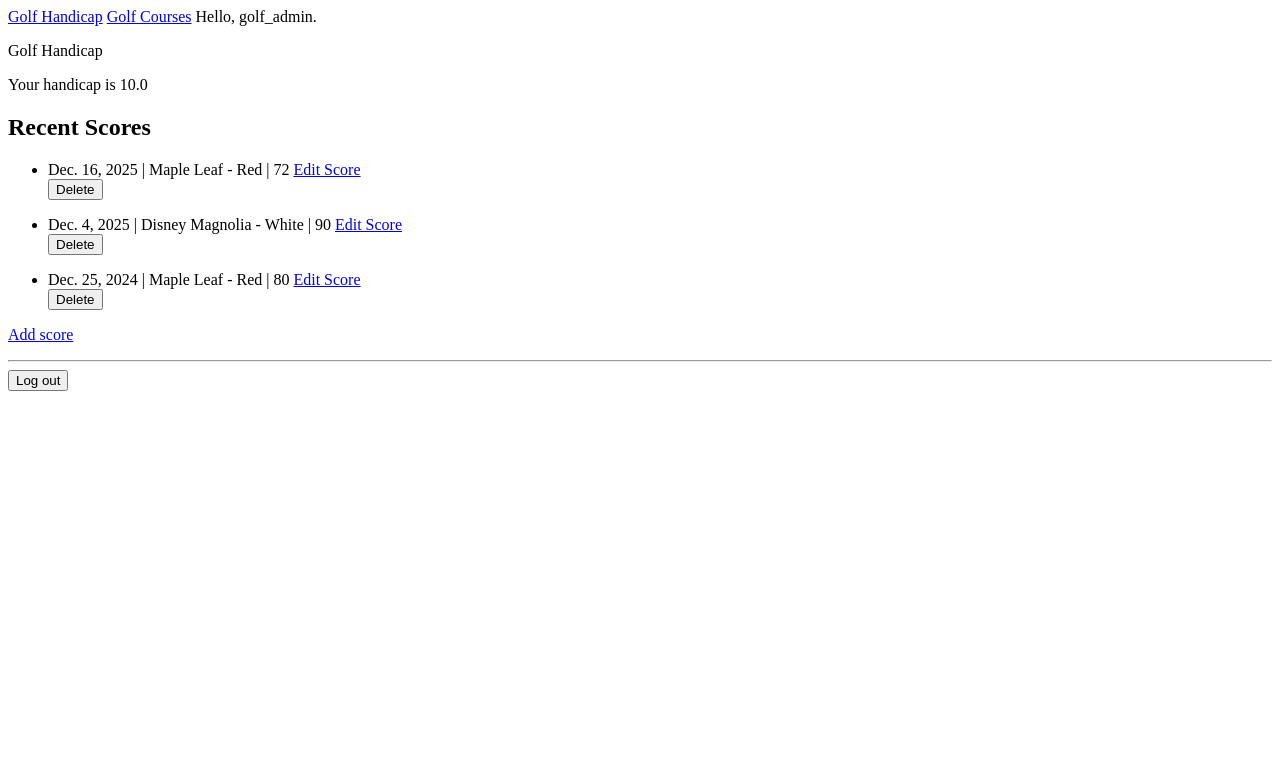
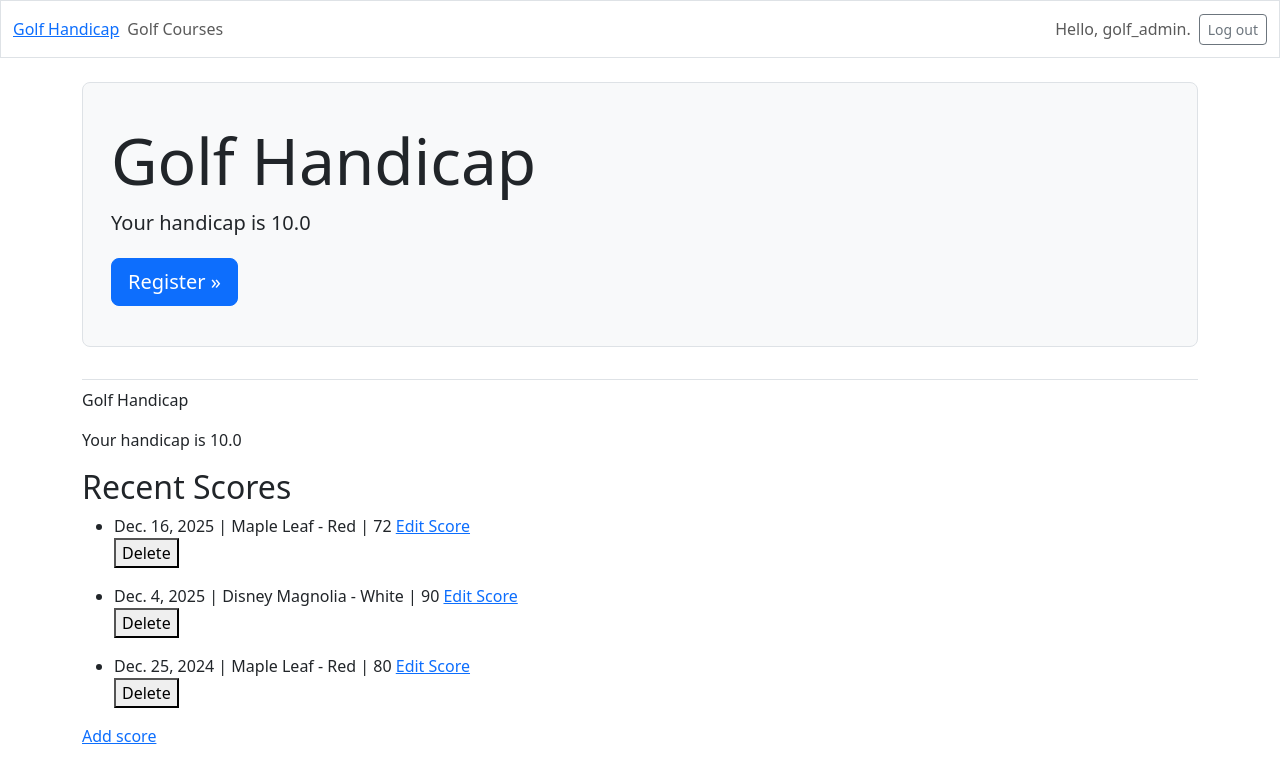
Before and after one commit to tithoft/Golf-Handicap, a Django app: page / in a window 1280 px wide. Shown: the top 783 px of the page. Run offline with Django 5.2, Linux system fonts and the light colour scheme; a user stored in the database is signed in; data comes from the database, SQL or seed files in the repository; both versions use the stored data as it was after the commit; some libraries are stand-ins or nearby versions.

Commit message:
Installed bootstrap5 and added it to project.
Updated base.html to include navbar.

```diff
--- a/gh_project/settings.py
+++ b/gh_project/settings.py
@@ -34,6 +34,9 @@ INSTALLED_APPS = [
     # My apps.
     'golf_handicap',
     'accounts',
+
+    # Third party apps.
+    'django_bootstrap5',
 
     # Default django apps.
     'django.contrib.admin',
--- a/golf_handicap/templates/golf_handicap/base.html
+++ b/golf_handicap/templates/golf_handicap/base.html
@@ -1,20 +1,62 @@
-<p>
-  <a href="{% url 'golf_handicap:index' %}">Golf Handicap</a>
-  <a href="{% url 'golf_handicap:courses' %}">Golf Courses</a>
+<!doctype html>
+<html lang="en">
+<head>
+  <meta charset="utf-8">
+  <meta name="viewport" content="width=device-width, initial-scale=1">
+  <title>Golf Handicap Tracker</title>
+
+  {% load django_bootstrap5 %}
+  {% bootstrap_css %}
+  {% bootstrap_javascript %}
+
+</head>
+<body>
+
+  <nav class="navbar navbar-expand-md navbar-light mb-4 border">
+    <div class="container-fluid">
+      <a class="navbard-brand" href="{% url 'golf_handicap:index' %}">Golf Handicap</a>
+
+      <button class="navbar-toggler" type="button" data-bs-toggle="collapse"
+        data-bs-target="#navbarCollapse" aria-controls="navbarCollapse"
+        aria-expanded="false" aria-label="Toggle navigation">
+        <span class="navbard-toggler-icon"></span>
+      </button>
+
+      <div class="collapse navbar-collapse" id="navbarCollapse">
+        <ul class="navbar-nav me-auto mb-2 mb-md-0">
+          <li class="nav-item">
+            <a class="nav-link" href="{% url 'golf_handicap:courses' %}">Golf Courses</a></li>
+        </ul>
+
+        <ul class="navbar-nav ms-auto mb-2 mb-md-0">
           {% if user.is_authenticated %}
-    Hello, {{ user.username }}.
+            <li class="nav-item">
+              <span class="navbar-text me-2">Hello, {{user.username }}.</span></li>
           {% else %}
-    <a href="{% url 'accounts:register' %}">Register</a> -
-    <a href="{% url 'accounts:login' %}">Log in</a>
+            <li class="nav-item">
+              <a class="nav-link" href="{% url 'accounts:login' %}">
           {% endif %}
-</p>
 
-{% block content %}{% endblock content %}
+        </ul>
 
         {% if user.is_authenticated %}
-  <hr />
           <form action="{% url 'accounts:logout' %}" method='post'>
             {% csrf_token %}
-    <button name='submit'>Log out</button>
+            <button name='submit' class='btn btn-outline-secondary btn-sm'>
+              Log out</button>
           </form>
         {% endif %}
+      </div>
+    </div>
+  </nav>
+
+  <main class="container">
+    <div class="pb-2 mb-2 border-bottom">
+      {% block page_header %}{% endblock page_header %}
+    </div>
+    <div>
+      {% block content %}{% endblock content %}
+    </div>
+  </main>
+</body>
+</html>
--- a/golf_handicap/templates/golf_handicap/index.html
+++ b/golf_handicap/templates/golf_handicap/index.html
@@ -1,4 +1,21 @@
 {% extends 'golf_handicap/base.html' %}
+
+{% block page_header %}
+  <div class="p-3 mb-4 bg-light border rounded-3">
+    <div class="container-fluid py-4">
+      <h1 class="display-3">Golf Handicap</h1>
+
+      {% if user.is_authenticated %}
+        {% if handicap %}
+          <p class="lead">Your handicap is {{ handicap }}</p>
+        {% endif %}
+
+      {% endif %}
+
+      <a class="btn btn-primary btn-lg mt-1" href="{% url 'accounts:register' %}">Register &raquo;</a>
+    </div>
+  </div>
+{% endblock page_header %}
 
 {% block content %}
 
--- a/golf_handicap/views.py
+++ b/golf_handicap/views.py
@@ -98,7 +98,7 @@ def new_score(request):
             new_score = form.save(commit=False)
             new_score.owner = request.user
             new_score.save()
-            return redirect('golf_handicap:courses')
+            return redirect('golf_handicap:index')
 
     # Display a blank or invalid form
     context = {'form': form}
```
Also changed, not shown: db.sqlite3. Lines whose indentation alone changed are shown as unchanged.
